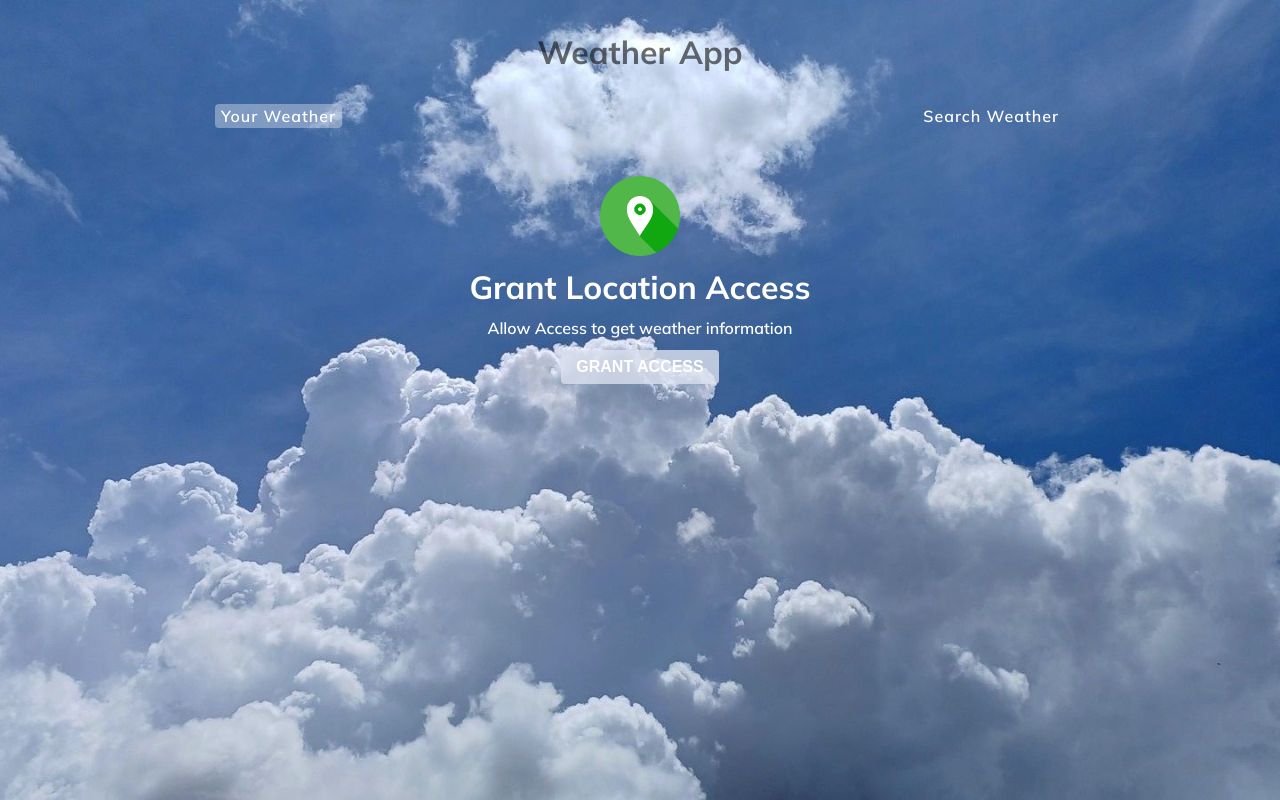
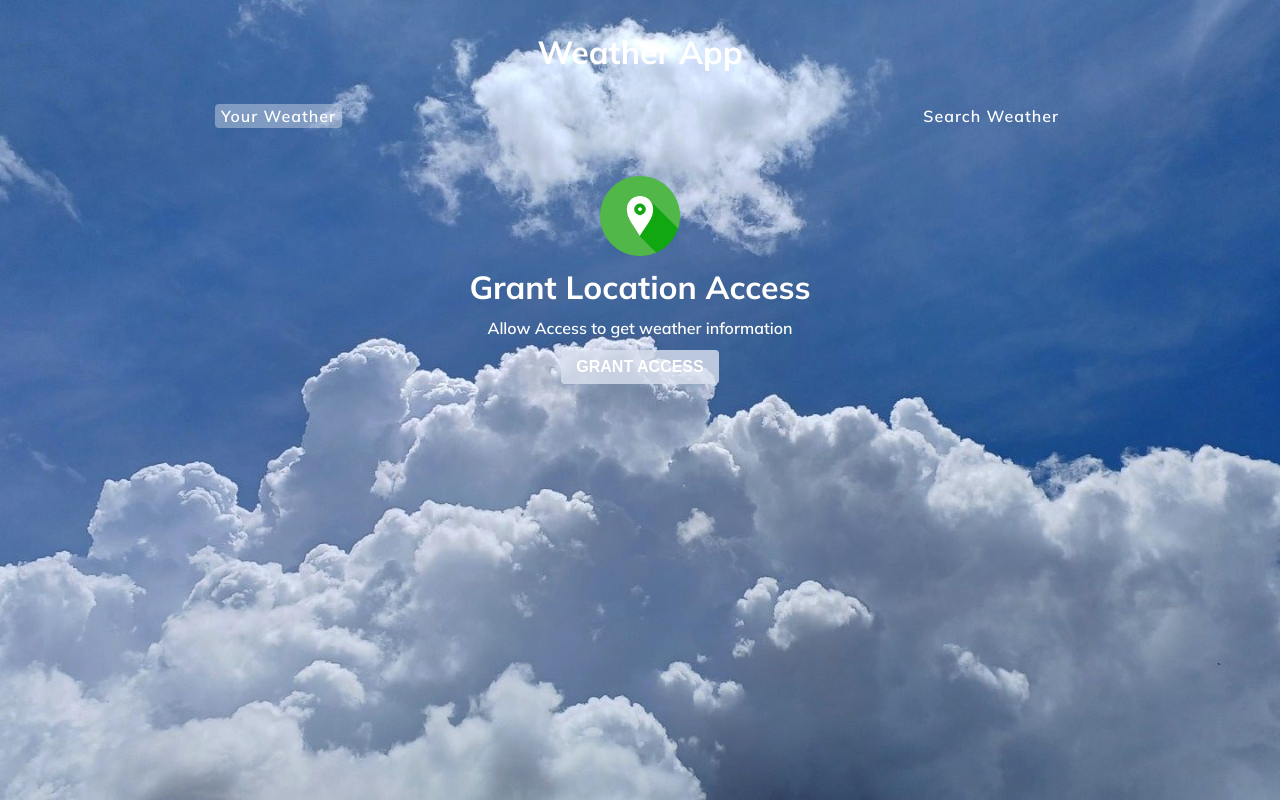
Before and after one commit to Absingh52/Weather-App, a plain HTML site: page index.html in a window 1280 px wide. Drawn offline with Linux system fonts and the light colour scheme.

Commit message:
Update style.css

```diff
--- a/style.css
+++ b/style.css
@@ -37,7 +37,7 @@ html, body{
 }
 h1{
     /* text-align: center; */
-    color: rgba(4, 4, 4, 0.575);
+    color:white;
     margin: 2rem;
 }
 .tab{
```
